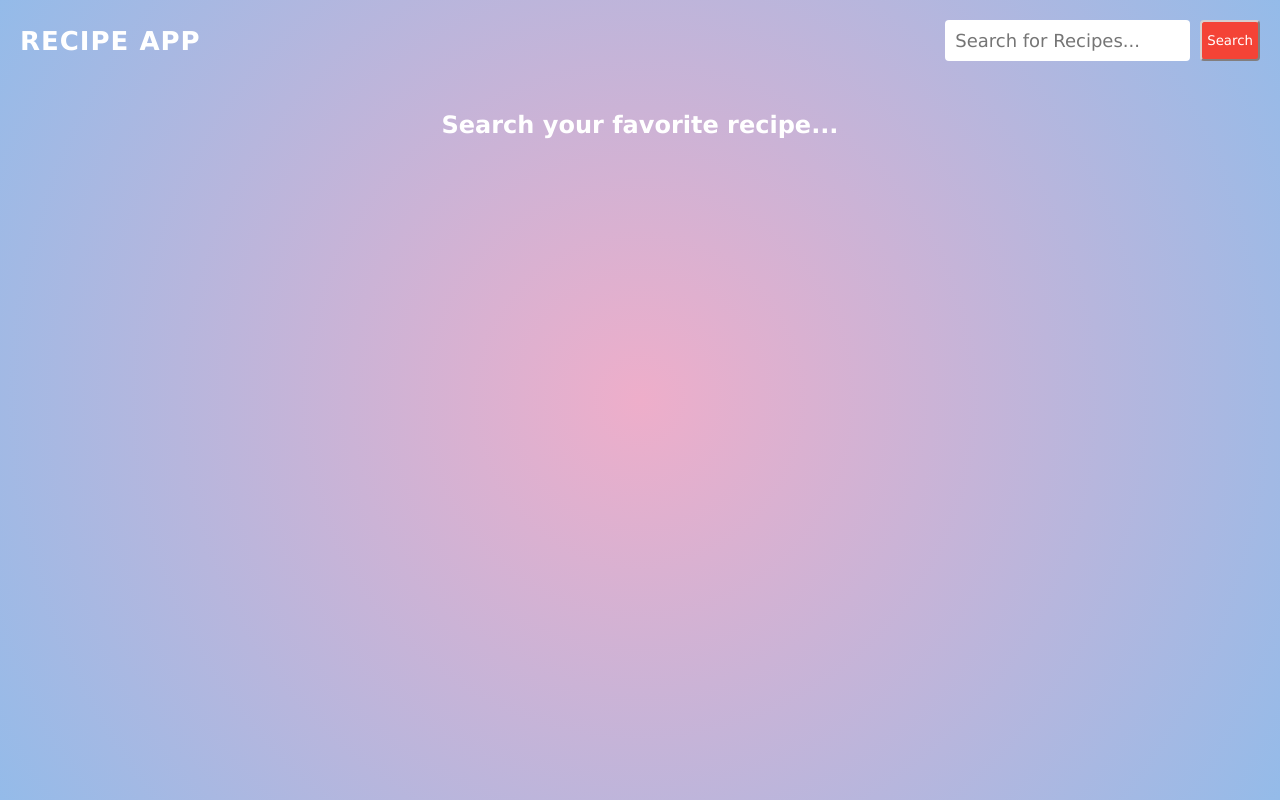
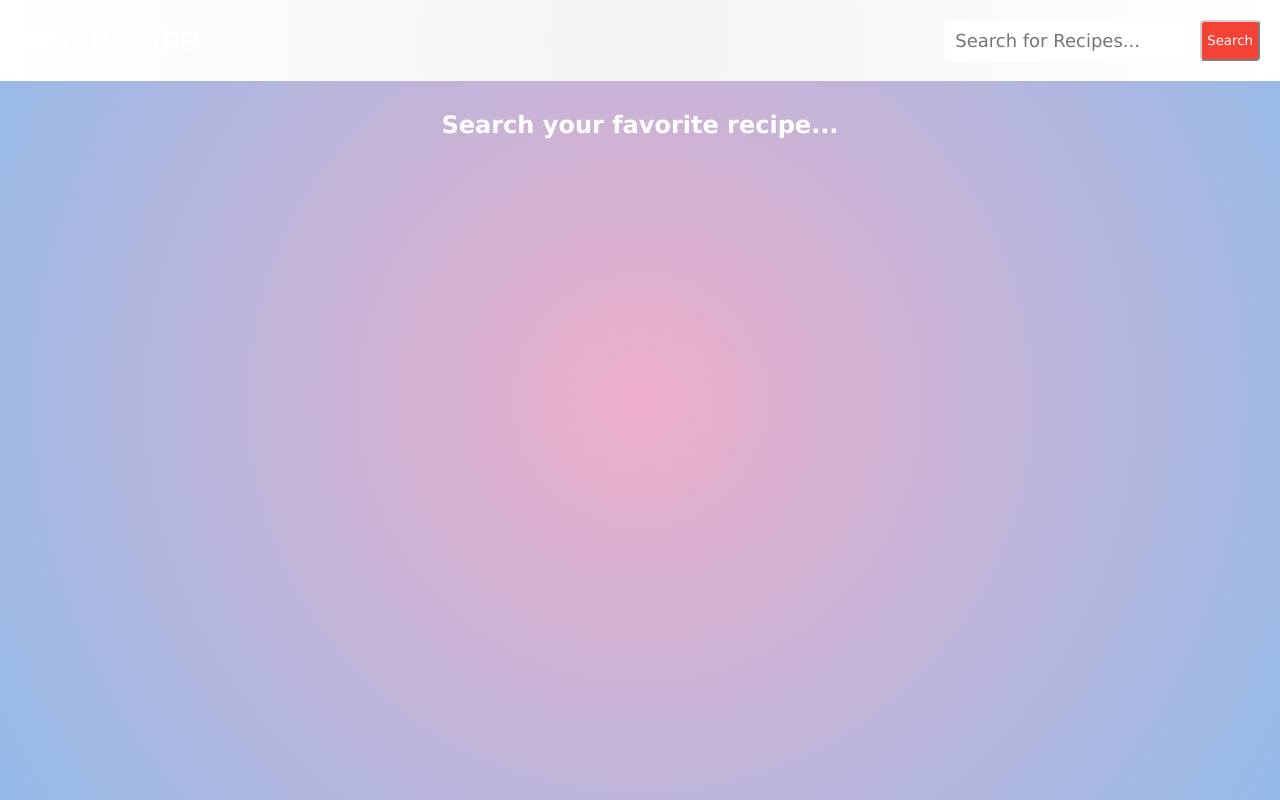
Before and after one commit to PawanBangera1/Recipe-App, a plain HTML site: page index.html in a window 1280 px wide. Drawn offline with Linux system fonts and the light colour scheme.

Commit message:
Update style.css

```diff
--- a/style.css
+++ b/style.css
@@ -13,7 +13,8 @@ body{
 
 
 header nav{
-
+    background: rgb(244,244,244);
+    background: radial-gradient(circle, rgba(244,244,244,1) 0%, rgba(255,255,255,1) 100%);
     padding: 20px;
     display: flex;
     justify-content: space-between;
```
